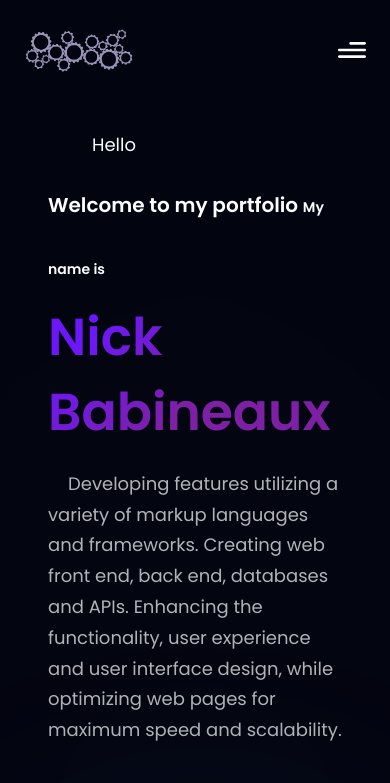
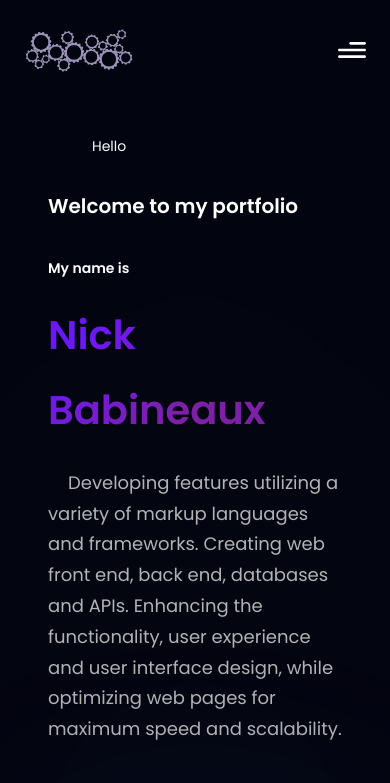
Before and after one commit to NicBab/resume-portfolio, a React (Vite) app: page / in a window 390 px wide. Shown: the top 783 px of the page. Built offline with nearby package versions, Linux system fonts and the light colour scheme.

Commit message:
hero subtitle span adj responsive size. link href to page by path

```diff
--- a/src/App.jsx
+++ b/src/App.jsx
@@ -1,6 +1,6 @@
 import styles from "./style";
 import { Routes, Route } from "react-router-dom";
-import { Home, ContactPg, BioPg } from "./pages/index/pages.index";
+import { Home, BioPg, PortfolioPg, ContactPg } from "./pages/index/pages.index";
 import { Navbar, Footer } from "./components/index/components.index.js";
 
 function App() {
@@ -17,6 +17,7 @@ function App() {
       <Routes>
         <Route exact path="/" element={<Home />} />
         <Route path="/bio" element={<BioPg />} />
+        <Route path="/portfolio" element={ < PortfolioPg /> } />
         <Route path="/contact" element={<ContactPg />} />
       </Routes>
 
--- a/src/components/business/Business.jsx
+++ b/src/components/business/Business.jsx
@@ -4,16 +4,15 @@ import { features } from "../.././constants/index";
 import styles, { layout } from "../.././style";
 import { MoreAboutButton } from "../.././components/index/components.index";
 
-const FeatureCard = ({ icon, title, content, index }) => {
+const FeatureCard = ({ icon, title, path, content, index }) => {
   return (
     <div
       className={`flex flex-row p-6 rounded-[20px] ${
         index !== features.length - 1 ? "mb-8" : "mb-0"
-      } feature-card`}
-    >
+      } feature-card cursor-pointer`}>
+
       <div
-        className={`w-[64px] h-[64px] rounded-full ${styles.flexCenter} bg-dimPurple`}
-      >
+        className={`w-[64px] h-[64px] rounded-full ${styles.flexCenter} bg-dimPurple`}>
         <img
           src={icon}
           alt="icon"
@@ -21,8 +20,8 @@ const FeatureCard = ({ icon, title, content, index }) => {
         />
       </div>
       <div className="flex-1 flex flex-col ml-3">
-        <h4 className="font-poppins font-semibold text-white text-[18px] leading-[23px] mb-1">
-          {title}
+        <h4 className="font-poppins font-semibold text-white text-[18px] leading-[23px] mb-1 hover:text-secondary">
+        <a href={`${path}`}>{title}</a>
         </h4>
         <p className="font-poppins font-normal text-dimWhite text-[16px] leading-[23px] mb-1">
           {content}
--- a/src/components/hero/Hero.jsx
+++ b/src/components/hero/Hero.jsx
@@ -13,18 +13,19 @@ const Hero = () => {
         >
           {/* <img src={discount} alt="discount" className="w-[32px] h-32px" /> */}
           <p className={`${styles.paragraph} ml-2`}>
-            <span className="text-white">Hello</span>{" "}
+            <span className="text-white ss:text-[35px] text-[14px]">Hello</span>
           </p>
         </div>
+
         <div className="flex flex-wrap-row justify-between items-center w-full">
           <h1 className="flex-1 font-poppins font-semibold ss:text-[30px] text-[20px] text-white ss:leading-[80px] leading-[60px]">
-            {" "}
-            Welcome to my portfolio<br className="sm:block hidden" />{" "}
+            Welcome to my portfolio<br className="sm:block " />
             <span className="ss:text-[35px] text-[14px]">My name is</span>
           </h1>
           {/* <div className="ss:flex hidden md:mr-4 mr-0"><GetStarted/></div> */}
         </div>
-        <h1 className="text-purple-gradient font-poppins font-semibold ss:text-[68px] text-[52px] text-white ss:leading-[100px] leading-[75px] w-full">Nick Babineaux</h1>
+
+        <h1 className="text-purple-gradient font-poppins font-semibold xs:text-[68px] text-[40px] text-white ss:leading-[100px] leading-[75px] w-full">Nick Babineaux</h1>
         <p className={`${styles.paragraph} max-w-[470px] mt-5`}>
             Developing features utilizing a variety of markup
             languages and frameworks. Creating web front end, back end,
--- a/src/constants/index.js
+++ b/src/constants/index.js
@@ -42,7 +42,7 @@ export const navLinks = [
     {
       id: "social-media-4",
       icon: linkedin,
-      link: "https://www.linkedin.com/",
+      link: "https://www.linkedin.com/in/nic-babineaux/",
     },
   ];
 
@@ -70,6 +70,7 @@ export const navLinks = [
       id: "feature-1",
       icon: Star,
       title: "Projects",
+      path: "/portfolio",
       content:
         "The best credit cards offer some tantalizing combinations of promotions and prizes",
     },
--- a/src/pages/index/pages.index.js
+++ b/src/pages/index/pages.index.js
@@ -1,4 +1,5 @@
 
 export { default as Home } from "../home/Home.jsx"
 export { default as BioPg } from "../biopg/BioPg"
+export { default as PortfolioPg } from "../portfoliopg/PortfolioPg"
 export { default as ContactPg } from '../contactpg/ContactPg'
--- /dev/null
+++ b/src/pages/portfoliopg/PortfolioPg.jsx
@@ -0,0 +1,9 @@
+import React from 'react'
+
+const PortfolioPg = () => {
+  return (
+    <div>PortfolioPg</div>
+  )
+}
+
+export default PortfolioPg
```
